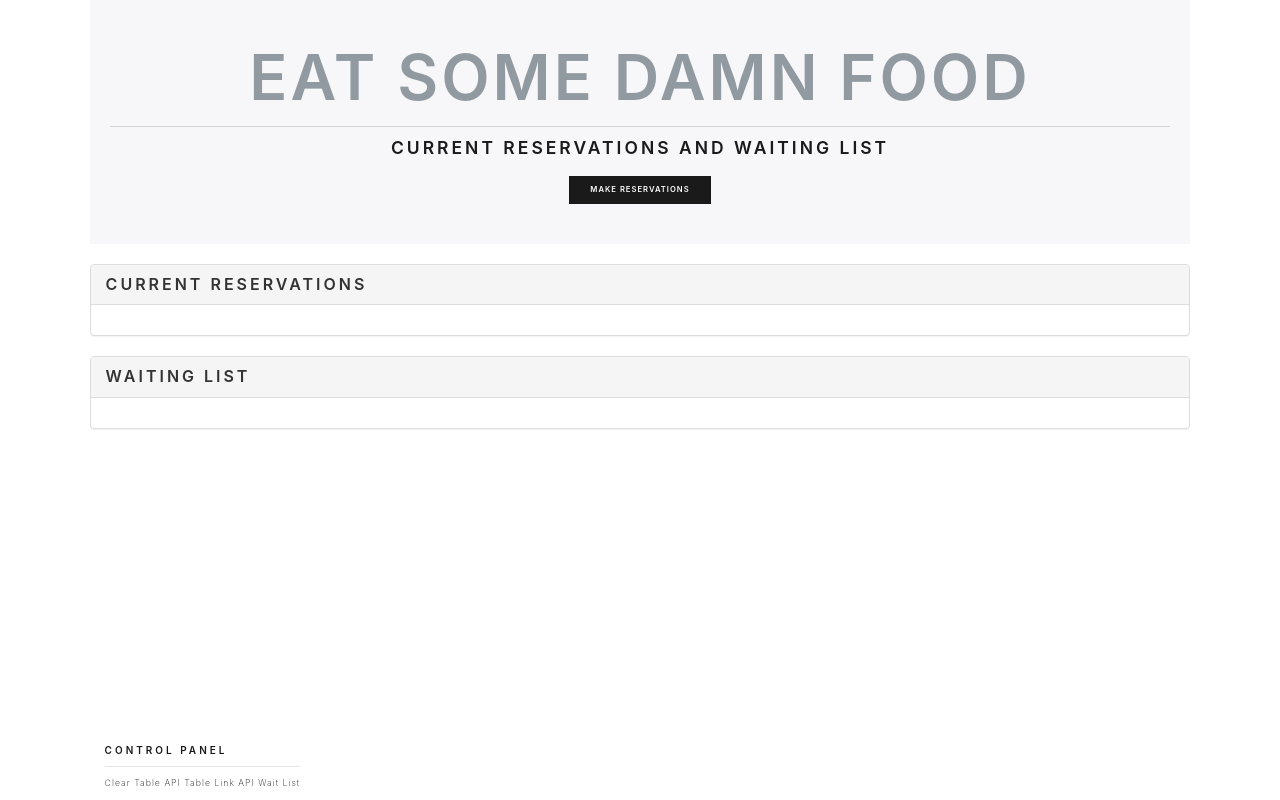
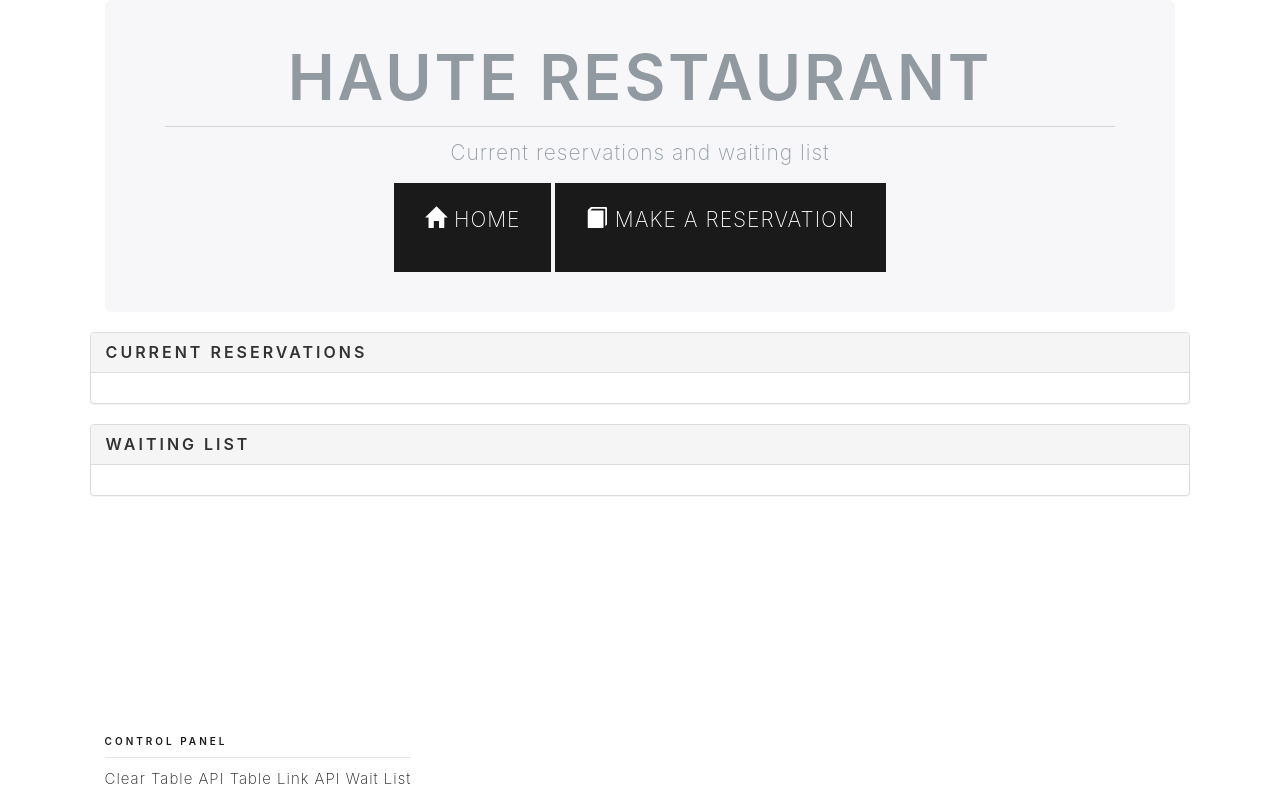
Before and after one commit to PicklesForEyes/restaurants-booker, a website: page tables.html in a window 1280 px wide. Drawn offline with nearby package versions, Linux system fonts and the light colour scheme.

Commit message:
made html pages cohesive

```diff
--- a/assets/restaurants.css
+++ b/assets/restaurants.css
@@ -5,4 +5,5 @@ body {
 footer {
 	position: absolute;
 	bottom: 10px;
+	font-size: 15px;
 }
--- a/tables.html
+++ b/tables.html
@@ -10,13 +10,27 @@
 	<link rel="stylesheet" href="assets/restaurants.css">
   </head>
   <body>
-  	<div class='jumbotron text-center'>
-  		<h1>Eat Some Damn Food</h1>
-  		<hr>
-  		<h2>Current reservations and waiting list</h2>
-  		<br>
-  		<a class='btn btn-primary' href='reserve.html'>Make Reservations</a>
-  	</div>
+  	<div class='container'>
+		<div class='row'>
+			<div class='col-xl-12'>
+				<div class="jumbotron text-center">
+
+					<h1>Haute Restaurant</h1>
+					<hr>
+					<p>Current reservations and waiting list</p>
+
+					<a class='btn btn-primary btn-lg' href='index.html'>
+						<p><span class='glyphicon glyphicon-home' style="color:white"></span> Home</p>
+					</a>
+
+					<a class='btn btn-primary btn-lg' href='reserve.html'>
+						<p><span class='glyphicon glyphicon-book' style="color:white"></span>
+						Make A Reservation</p>
+					</a>
+				</div>
+			</div>
+		</div>
+	</div>
 
   	<div class="panel panel-default">
 	  <div class="panel-heading">
```
Also changed, not shown: index.html (+14 -0 lines), reserve.html (+14 -8 lines).
